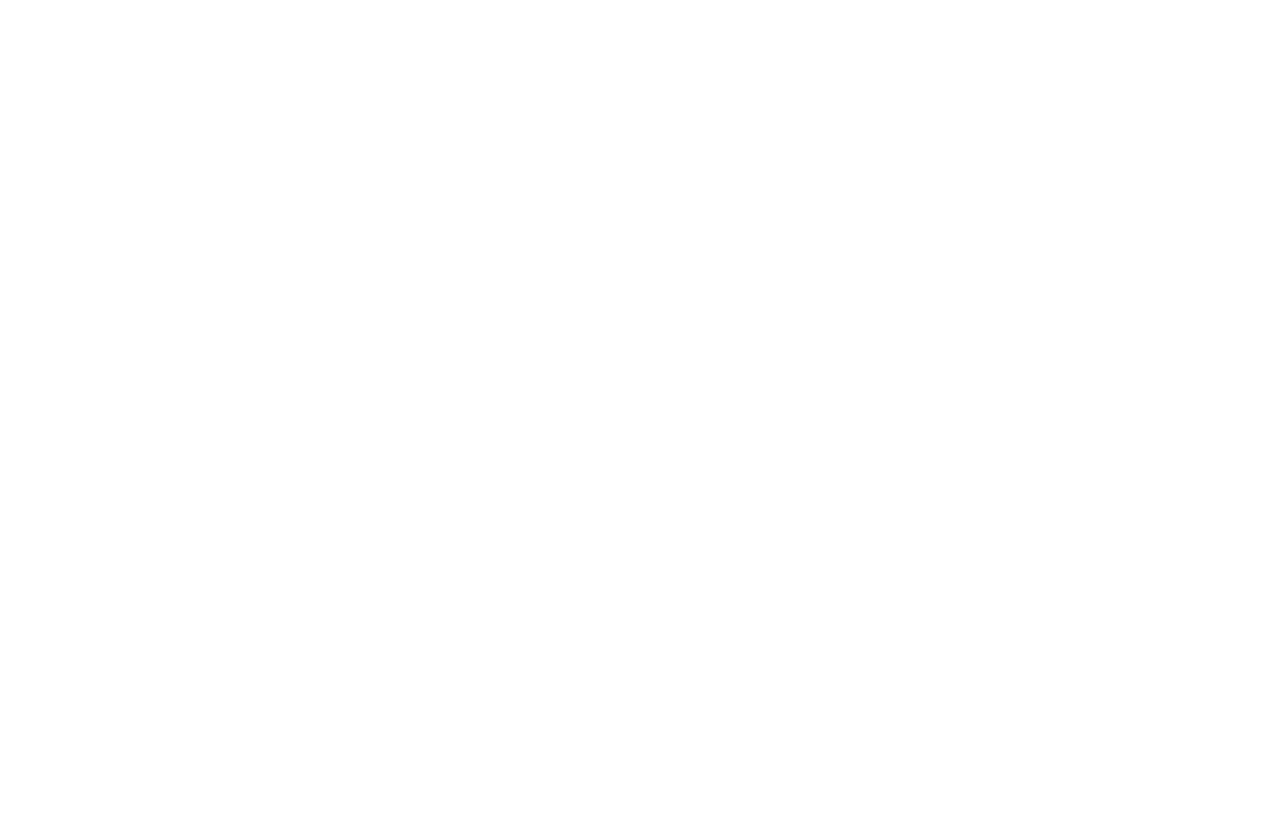
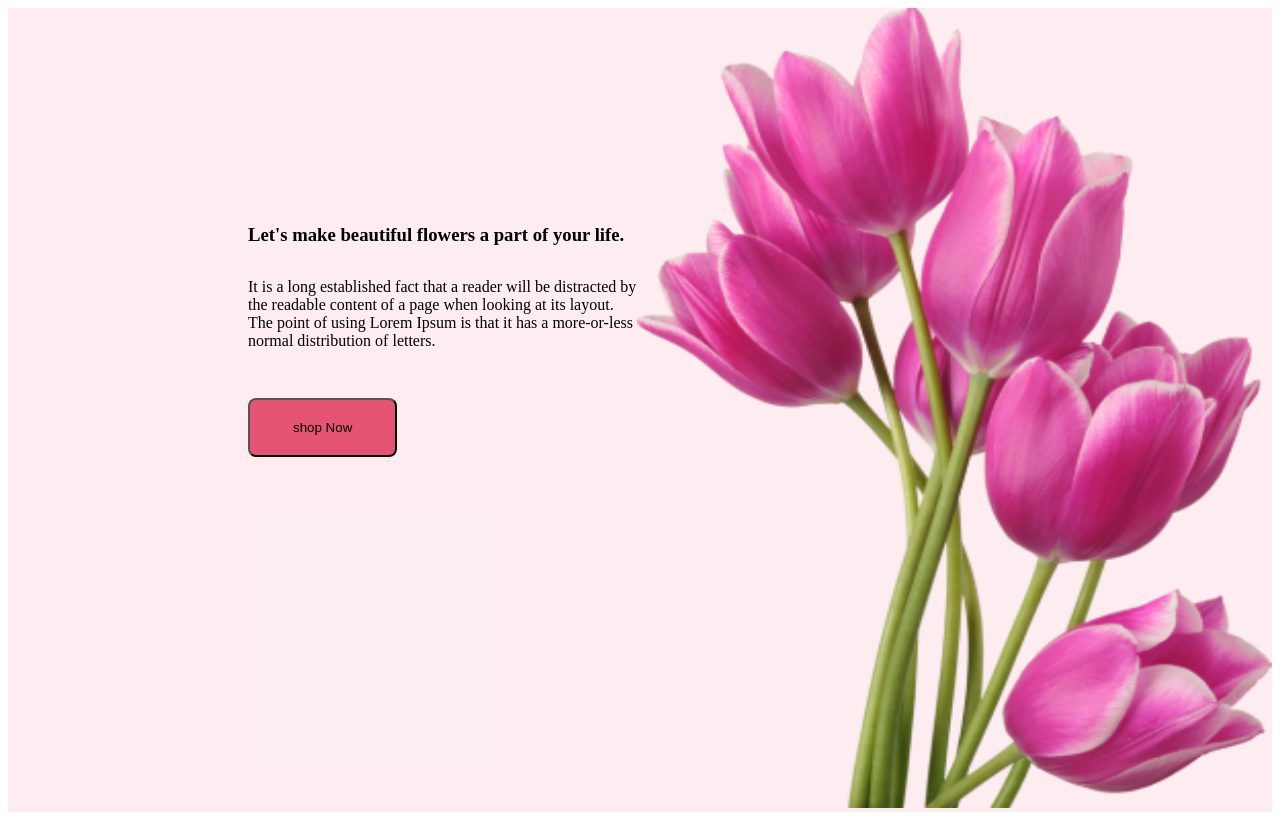
Before and after one commit to alam-ij/Flower-shop, a plain HTML site: page index.html in a window 1280 px wide. Drawn offline with Linux system fonts and the light colour scheme.

Commit message:
Header Section Complete

```diff
--- a/index.html
+++ b/index.html
@@ -1,13 +1,29 @@
 <!DOCTYPE html>
 <html lang="en">
+
 <head>
     <meta charset="UTF-8">
     <meta name="viewport" content="width=device-width, initial-scale=1.0">
     <title>Flower-Shop</title>
+    <link rel="stylesheet" href="styles.css">
 </head>
+
 <body>
- <header></header>
- <main></main>
- <footer></footer>
+    <header>
+        <nav class="header-section1">
+            <div class="header-left">
+                <h3 class="header-left-title">Let's make beautiful flowers a part of your life.</h3>
+                <p class="header-left-paragraph">It is a long established fact that a reader will be distracted by the
+                    readable content of a page when looking at its layout. The point of using Lorem Ipsum is that it has
+                    a more-or-less normal distribution of letters.</p>
+                <button class="header-left-button">shop Now</button>
+            </div>
+            <div class="header-right"><img src="./Flower Asset/pngwing 6.png" alt="" height="800px" width="635px"></div>
+
+        </nav>
+    </header>
+    <main></main>
+    <footer></footer>
 </body>
+
 </html>
--- a/styles.css
+++ b/styles.css
@@ -0,0 +1,38 @@
+/* Header Relateded Styles */
+.header-section1 {
+    display: flex;
+    background: rgba(229, 84, 115, 0.10);
+}
+
+.header-left {
+    margin-left: 240px;
+    margin-top: 197px;
+    max-width: 700px;
+
+}
+
+.header-left-title {
+    margin-bottom: 32px;
+}
+
+.header-left-paragraph {
+    margin-top: 0px;
+}
+
+.header-left-button {
+    margin-top: 32px;
+    margin-bottom: 167px;
+    display: inline-flex;
+padding: 20px 43px;
+align-items: flex-start;
+gap: 10px;
+border-radius: 8px;
+background: #E55473;
+
+}
+
+.header-right {
+    /* margin-top: 50px;
+    margin-right: 240px;
+    height: 800px; */
+}
```
